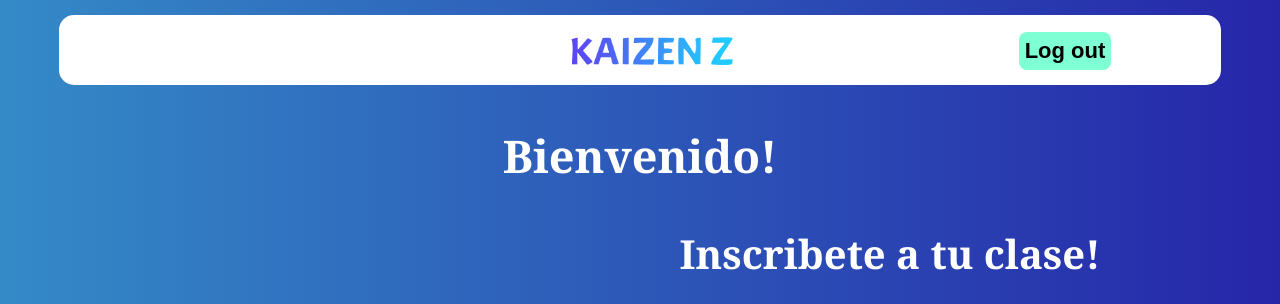
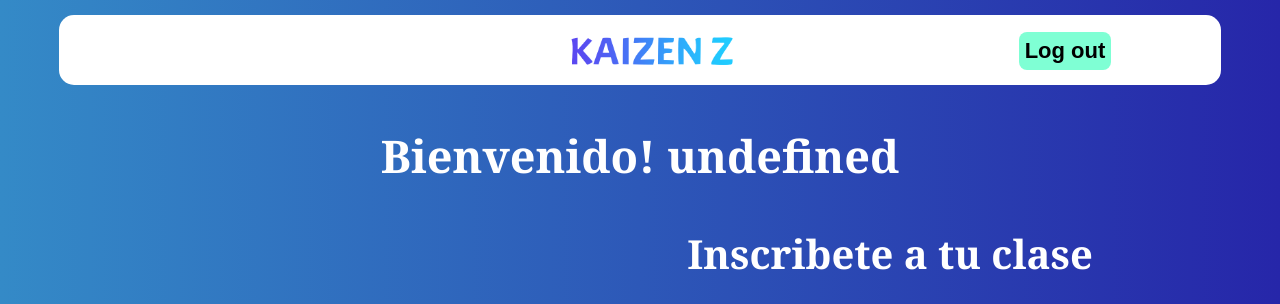
Before and after one commit to Ru922/Front-EndKaizen, a React (Create React App) app: page /loginSuccess in a window 1280 px wide. Shown: the top 304 px of the page. Built offline with nearby package versions, Linux system fonts and the light colour scheme; grey boxes are pictures that could not be loaded.

Commit message:
Log out y nombre en bienvenido

```diff
--- a/src/App.js
+++ b/src/App.js
@@ -1,4 +1,4 @@
-import React from "react";
+import React, {useState} from "react";
 import Login from './pages/Login/Login';
 import LoginSuccess from './pages/LoginSuccess/LoginSuccess';
 import CreateUser from './pages/CreateUser/CreateUser';
@@ -13,13 +13,16 @@
 import Logout from "./pages/Logout/Logout";
 
 function App() {
+  const [ loggedUser, setLoggedUser ] = useState({})
+  console.log("loggedUser::::::::::::::::", loggedUser)
+
   return(
     <div className="App">
       <BrowserRouter>
         <Routes>
-          <Route path="login" element={<Login />} />
+          <Route path="login" element={<Login setLoggedUser={setLoggedUser} />} />
           <Route path="createUser" element={<CreateUser />} />
-          <Route path="loginSuccess" element={<LoginSuccess />} />
+          <Route path="loginSuccess" element={<LoginSuccess loggedUser={loggedUser} setLoggedUser={setLoggedUser} />} />
           <Route path="diplosoft" element={<Diplomatura />} />
           <Route path="backsoft" element={<Backsoft />} />
           <Route path="dbsoft" element={<Dbsoft />} />
@@ -27,7 +30,6 @@
           <Route path="loginSuccess/diplosoft" element={<InscripcionDiplosoft/>}/>
           <Route path="logout" element={<Logout/>} />
           <Route path="/" element={<Home />} />
-
         </Routes>
       </BrowserRouter>
     </div>
--- a/src/pages/Login/Login.js
+++ b/src/pages/Login/Login.js
@@ -8,7 +8,7 @@
 import ModalError from '../../commons/ModalError'
 import logo from "../Home/img/logo.png"
 
-const Login = () => {
+const Login = ({ setLoggedUser }) => {
     const [ user, setUser ] = useState('');
     const [ password, setPassword ] = useState('');
     const [ passwordError, setPasswordError ] = useState(false);
@@ -56,6 +56,7 @@
                 })
                 .then((responseJson) => {
                     console.log("responseJson::::::::::", responseJson);
+                    setLoggedUser(responseJson);
                 })
                 .catch((error) => {
                     setIsLogin(false)
--- a/src/pages/LoginSuccess/LoginSuccess.js
+++ b/src/pages/LoginSuccess/LoginSuccess.js
@@ -1,11 +1,10 @@
-import React, { useState } from "react";
+import React from "react";
 import './LoginSuccess.css'
 import { Link } from "react-router-dom";
 import  logo  from './img/logo.png'
 import Label from '../Login/components/Label/Label'
-const LoginSuccess = () => {
-    return(
-
+const LoginSuccess = ({ loggedUser, setLoggedUser }) => {
+  return(
         <>
       <nav>
       <img className="logo" src={logo} alt="" />
@@ -13,18 +12,22 @@
 
         <div className="container-btn-nav">
             <Link to='/logout'>
-           <button style={{backgroundColor: "aquamarine"}} className="btn-nav">
+            <button
+              style={{backgroundColor: "aquamarine"}}
+              className="btn-nav"
+              onClick={() => setLoggedUser({})}
+            >
               Log out
-              </button>
+            </button>
             </Link>
         </div>
       </div>
       </nav>
       <div className="title">
-      <Label text = 'Bienvenido!'/>
+      <Label text={`Bienvenido! ${loggedUser.name}`}/>
     </div>
 
-    <h1 className="cursos-h1">Inscribete a tu clase!</h1>
+    <h1 className="cursos-h1">Inscribete a tu clase</h1>
     <div className="cursos-disponibles">
          <div className="contenedor-fig1">
             <img src="https://t4t6b3a6.stackpathcdn.com/wp-content/uploads/2019/02/Desarrollo-Software-Medida.png" alt="" />
```
